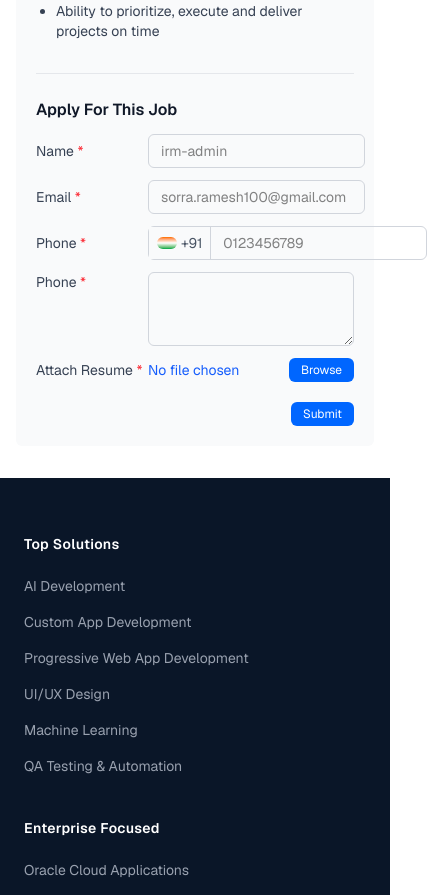
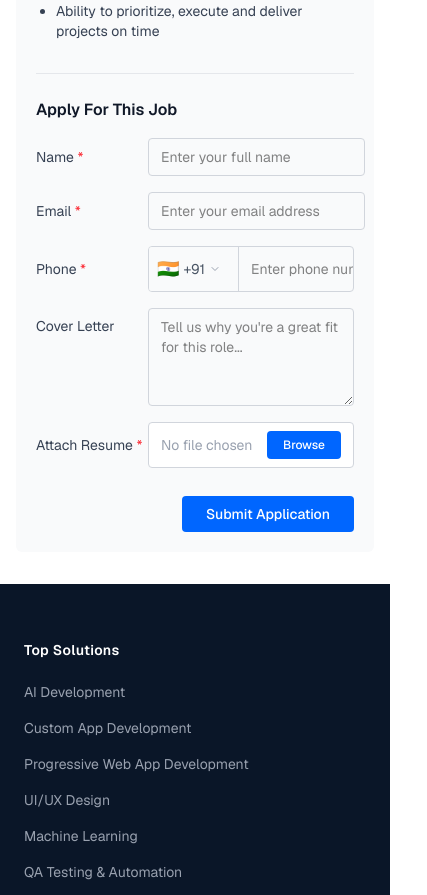
Before and after one commit to srikruthainfotech/v0-website-redesign, a Next.js app: page /job-opportunities/123456 in a window 390 px wide. Shown: the part 880-1775 px from the top of the page, 427 px wide, since content can reach past the window. Built offline with nearby package versions, Linux system fonts and the light colour scheme.

Commit message:
feat: enhance JobApplicationForm with international phone input
Update form with country code dropdown, fix label, and improve styling

```diff
--- a/components/job-opportunities/job-application-form.tsx
+++ b/components/job-opportunities/job-application-form.tsx
@@ -1,11 +1,36 @@
 "use client"
 
-import { useState, useRef } from "react"
+import { useState, useRef, useEffect } from "react"
+import { ChevronDown, Search } from "lucide-react"
 
 interface JobApplicationFormProps {
   onClose?: () => void
   showCloseButton?: boolean
 }
+
+// Country data with flags and dial codes
+const countries = [
+  { code: "IN", name: "India", dialCode: "+91", flag: "🇮🇳" },
+  { code: "US", name: "United States", dialCode: "+1", flag: "🇺🇸" },
+  { code: "GB", name: "United Kingdom", dialCode: "+44", flag: "🇬🇧" },
+  { code: "CA", name: "Canada", dialCode: "+1", flag: "🇨🇦" },
+  { code: "AU", name: "Australia", dialCode: "+61", flag: "🇦🇺" },
+  { code: "DE", name: "Germany", dialCode: "+49", flag: "🇩🇪" },
+  { code: "FR", name: "France", dialCode: "+33", flag: "🇫🇷" },
+  { code: "JP", name: "Japan", dialCode: "+81", flag: "🇯🇵" },
+  { code: "CN", name: "China", dialCode: "+86", flag: "🇨🇳" },
+  { code: "BR", name: "Brazil", dialCode: "+55", flag: "🇧🇷" },
+  { code: "AE", name: "UAE", dialCode: "+971", flag: "🇦🇪" },
+  { code: "SG", name: "Singapore", dialCode: "+65", flag: "🇸🇬" },
+  { code: "NL", name: "Netherlands", dialCode: "+31", flag: "🇳🇱" },
+  { code: "IT", name: "Italy", dialCode: "+39", flag: "🇮🇹" },
+  { code: "ES", name: "Spain", dialCode: "+34", flag: "🇪🇸" },
+  { code: "MX", name: "Mexico", dialCode: "+52", flag: "🇲🇽" },
+  { code: "RU", name: "Russia", dialCode: "+7", flag: "🇷🇺" },
+  { code: "KR", name: "South Korea", dialCode: "+82", flag: "🇰🇷" },
+  { code: "SA", name: "Saudi Arabia", dialCode: "+966", flag: "🇸🇦" },
+  { code: "ZA", name: "South Africa", dialCode: "+27", flag: "🇿🇦" },
+]
 
 export function JobApplicationForm({ onClose, showCloseButton = false }: JobApplicationFormProps) {
   const [formData, setFormData] = useState({
@@ -14,12 +39,49 @@ export function JobApplicationForm({ onClose, showCloseButton = false }: JobAppl
     phone: "",
     coverLetter: "",
   })
+  const [selectedCountry, setSelectedCountry] = useState(countries[0]) // Default to India
+  const [isCountryDropdownOpen, setIsCountryDropdownOpen] = useState(false)
+  const [countrySearch, setCountrySearch] = useState("")
   const [fileName, setFileName] = useState<string | null>(null)
   const fileInputRef = useRef<HTMLInputElement>(null)
+  const dropdownRef = useRef<HTMLDivElement>(null)
+
+  // Filter countries based on search
+  const filteredCountries = countries.filter(
+    (country) =>
+      country.name.toLowerCase().includes(countrySearch.toLowerCase()) ||
+      country.dialCode.includes(countrySearch) ||
+      country.code.toLowerCase().includes(countrySearch.toLowerCase())
+  )
+
+  // Close dropdown when clicking outside
+  useEffect(() => {
+    const handleClickOutside = (event: MouseEvent) => {
+      if (dropdownRef.current && !dropdownRef.current.contains(event.target as Node)) {
+        setIsCountryDropdownOpen(false)
+        setCountrySearch("")
+      }
+    }
+
+    document.addEventListener("mousedown", handleClickOutside)
+    return () => document.removeEventListener("mousedown", handleClickOutside)
+  }, [])
 
   const handleInputChange = (e: React.ChangeEvent<HTMLInputElement | HTMLTextAreaElement>) => {
     const { name, value } = e.target
     setFormData((prev) => ({ ...prev, [name]: value }))
+  }
+
+  const handlePhoneChange = (e: React.ChangeEvent<HTMLInputElement>) => {
+    // Only allow numbers
+    const value = e.target.value.replace(/[^0-9]/g, "")
+    setFormData((prev) => ({ ...prev, phone: value }))
+  }
+
+  const handleCountrySelect = (country: typeof countries[0]) => {
+    setSelectedCountry(country)
+    setIsCountryDropdownOpen(false)
+    setCountrySearch("")
   }
 
   const handleFileChange = (e: React.ChangeEvent<HTMLInputElement>) => {
@@ -35,15 +97,15 @@ export function JobApplicationForm({ onClose, showCloseButton = false }: JobAppl
 
   const handleSubmit = (e: React.FormEvent) => {
     e.preventDefault()
-    // Handle form submission
-    console.log("Form submitted:", formData, fileName)
+    const fullPhone = `${selectedCountry.dialCode}${formData.phone}`
+    console.log("Form submitted:", { ...formData, phone: fullPhone }, fileName)
     alert("Application submitted successfully!")
     if (onClose) onClose()
   }
 
   return (
-    <form onSubmit={handleSubmit} className="space-y-3">
-      <h3 className="text-base font-semibold text-gray-900 mb-3">Apply For This Job</h3>
+    <form onSubmit={handleSubmit} className="space-y-4">
+      <h3 className="text-base font-semibold text-gray-900 mb-4">Apply For This Job</h3>
 
       {/* Name Field */}
       <div className="flex items-center">
@@ -55,9 +117,9 @@ export function JobApplicationForm({ onClose, showCloseButton = false }: JobAppl
           name="name"
           value={formData.name}
           onChange={handleInputChange}
-          placeholder="irm-admin"
+          placeholder="Enter your full name"
           required
-          className="flex-1 px-3 py-1.5 border border-gray-300 rounded-sm text-sm focus:outline-none focus:border-blue-500"
+          className="flex-1 px-3 py-2 border border-gray-300 rounded text-sm focus:outline-none focus:ring-1 focus:ring-blue-500 focus:border-blue-500"
         />
       </div>
 
@@ -71,45 +133,98 @@ export function JobApplicationForm({ onClose, showCloseButton = false }: JobAppl
           name="email"
           value={formData.email}
           onChange={handleInputChange}
-          placeholder="sorra.ramesh100@gmail.com"
+          placeholder="Enter your email address"
           required
-          className="flex-1 px-3 py-1.5 border border-gray-300 rounded-sm text-sm focus:outline-none focus:border-blue-500"
+          className="flex-1 px-3 py-2 border border-gray-300 rounded text-sm focus:outline-none focus:ring-1 focus:ring-blue-500 focus:border-blue-500"
         />
       </div>
 
-      {/* Phone Field */}
+      {/* Phone Field with Country Code */}
       <div className="flex items-center">
         <label className="w-28 text-sm text-gray-700 flex-shrink-0">
           Phone <span className="text-red-500">*</span>
         </label>
-        <div className="flex-1 flex items-center border border-gray-300 rounded-sm">
-          <span className="px-2 py-1.5 bg-gray-50 border-r border-gray-300 text-sm text-gray-600 flex items-center gap-1">
-            <span className="inline-block w-5 h-3 bg-gradient-to-b from-orange-500 via-white to-green-600 rounded-sm"></span>
-            +91
-          </span>
+        <div className="flex-1 flex items-stretch border border-gray-300 rounded overflow-hidden focus-within:ring-1 focus-within:ring-blue-500 focus-within:border-blue-500">
+          {/* Country Code Dropdown */}
+          <div className="relative" ref={dropdownRef}>
+            <button
+              type="button"
+              onClick={() => setIsCountryDropdownOpen(!isCountryDropdownOpen)}
+              className="h-full px-2 py-2 bg-gray-50 border-r border-gray-300 text-sm text-gray-700 flex items-center gap-1 hover:bg-gray-100 transition-colors min-w-[90px]"
+            >
+              <span className="text-lg">{selectedCountry.flag}</span>
+              <span className="text-gray-600">{selectedCountry.dialCode}</span>
+              <ChevronDown className="w-3 h-3 text-gray-400" />
+            </button>
+
+            {/* Dropdown Menu */}
+            {isCountryDropdownOpen && (
+              <div className="absolute top-full left-0 mt-1 w-64 bg-white border border-gray-200 rounded-md shadow-lg z-50 max-h-64 overflow-hidden">
+                {/* Search Input */}
+                <div className="p-2 border-b border-gray-100">
+                  <div className="relative">
+                    <Search className="absolute left-2 top-1/2 transform -translate-y-1/2 w-4 h-4 text-gray-400" />
+                    <input
+                      type="text"
+                      value={countrySearch}
+                      onChange={(e) => setCountrySearch(e.target.value)}
+                      placeholder="Search country..."
+                      className="w-full pl-8 pr-3 py-1.5 text-sm border border-gray-200 rounded focus:outline-none focus:border-blue-500"
+                      autoFocus
+                    />
+                  </div>
+                </div>
+
+                {/* Country List */}
+                <div className="max-h-48 overflow-y-auto">
+                  {filteredCountries.length > 0 ? (
+                    filteredCountries.map((country) => (
+                      <button
+                        key={country.code}
+                        type="button"
+                        onClick={() => handleCountrySelect(country)}
+                        className={`w-full px-3 py-2 text-sm text-left hover:bg-gray-50 flex items-center gap-2 ${
+                          selectedCountry.code === country.code ? "bg-blue-50" : ""
+                        }`}
+                      >
+                        <span className="text-lg">{country.flag}</span>
+                        <span className="flex-1">{country.name}</span>
+                        <span className="text-gray-500">{country.dialCode}</span>
+                      </button>
+                    ))
+                  ) : (
+                    <div className="px-3 py-2 text-sm text-gray-500">No countries found</div>
+                  )}
+                </div>
+              </div>
+            )}
+          </div>
+
+          {/* Phone Number Input */}
           <input
             type="tel"
             name="phone"
             value={formData.phone}
-            onChange={handleInputChange}
-            placeholder="0123456789"
+            onChange={handlePhoneChange}
+            placeholder="Enter phone number"
             required
-            className="flex-1 px-3 py-1.5 text-sm focus:outline-none"
+            className="flex-1 px-3 py-2 text-sm focus:outline-none"
           />
         </div>
       </div>
 
       {/* Cover Letter Field */}
       <div className="flex items-start">
-        <label className="w-28 text-sm text-gray-700 flex-shrink-0">
-          Phone <span className="text-red-500">*</span>
+        <label className="w-28 text-sm text-gray-700 flex-shrink-0 pt-2">
+          Cover Letter
         </label>
         <textarea
           name="coverLetter"
           value={formData.coverLetter}
           onChange={handleInputChange}
-          rows={3}
-          className="flex-1 px-3 py-1.5 border border-gray-300 rounded-sm text-sm focus:outline-none focus:border-blue-500 resize-y"
+          placeholder="Tell us why you're a great fit for this role..."
+          rows={4}
+          className="flex-1 px-3 py-2 border border-gray-300 rounded text-sm focus:outline-none focus:ring-1 focus:ring-blue-500 focus:border-blue-500 resize-y"
         />
       </div>
 
@@ -118,8 +233,8 @@ export function JobApplicationForm({ onClose, showCloseButton = false }: JobAppl
         <label className="w-28 text-sm text-gray-700 flex-shrink-0">
           Attach Resume <span className="text-red-500">*</span>
         </label>
-        <div className="flex-1 flex items-center gap-2">
-          <span className="text-sm text-blue-600 flex-1 truncate">
+        <div className="flex-1 flex items-center gap-3 px-3 py-2 border border-gray-300 rounded bg-white">
+          <span className={`text-sm flex-1 truncate ${fileName ? "text-gray-700" : "text-gray-400"}`}>
             {fileName || "No file chosen"}
           </span>
           <input
@@ -128,11 +243,12 @@ export function JobApplicationForm({ onClose, showCloseButton = false }: JobAppl
             accept=".pdf,.doc,.docx"
             onChange={handleFileChange}
             className="hidden"
+            required
           />
           <button
             type="button"
             onClick={handleBrowseClick}
-            className="px-3 py-1 bg-[#0066ff] hover:bg-[#0052cc] text-white text-xs rounded-sm"
+            className="px-4 py-1.5 bg-[#0066ff] hover:bg-[#0052cc] text-white text-xs font-medium rounded transition-colors"
           >
             Browse
           </button>
@@ -140,21 +256,21 @@ export function JobApplicationForm({ onClose, showCloseButton = false }: JobAppl
       </div>
 
       {/* Buttons */}
-      <div className="flex justify-end gap-2 pt-2">
+      <div className="flex justify-end gap-3 pt-3">
         {showCloseButton && onClose && (
           <button
             type="button"
             onClick={onClose}
-            className="px-3 py-1 text-xs bg-gray-600 hover:bg-gray-700 text-white text-sm rounded-sm"
+            className="px-4 py-2 bg-gray-500 hover:bg-gray-600 text-white text-sm font-medium rounded transition-colors"
           >
             Close
           </button>
         )}
         <button
           type="submit"
-          className="px-3 py-1 text-xs bg-[#0066ff] hover:bg-[#0052cc] text-white text-sm rounded-sm"
+          className="px-6 py-2 bg-[#0066ff] hover:bg-[#0052cc] text-white text-sm font-medium rounded transition-colors"
         >
-          Submit
+          Submit Application
         </button>
       </div>
     </form>
```
